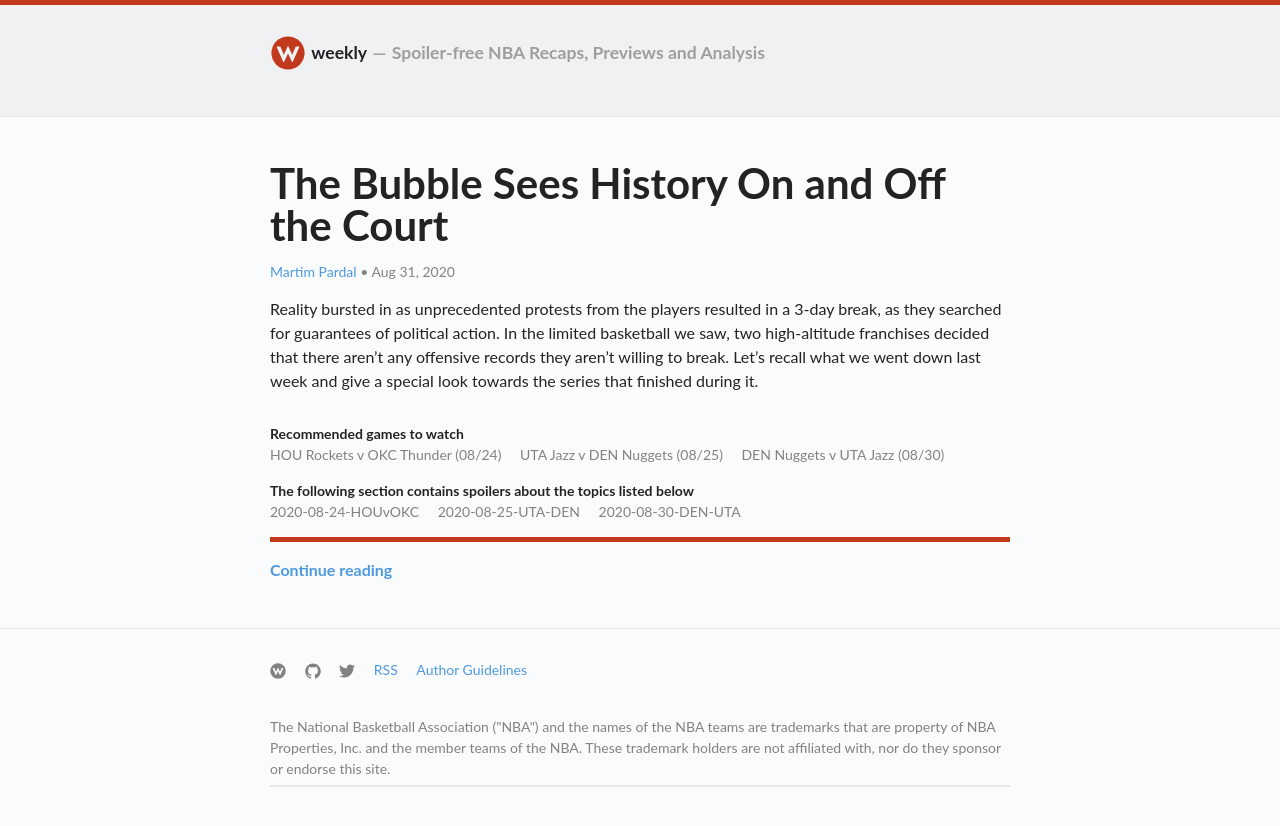
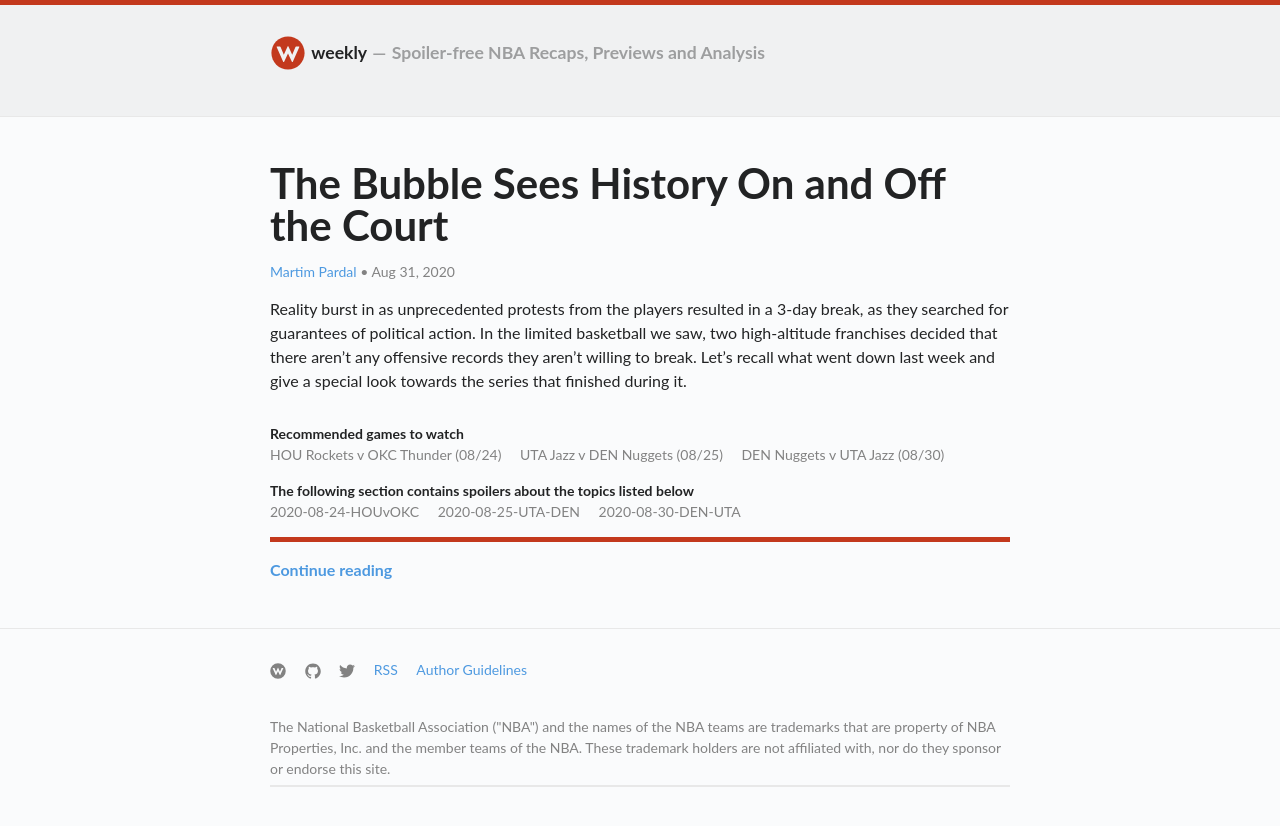
Before and after one commit to wikihoops/wh-weekly, a Jekyll site: the page built from _posts/2020-08-31-the-bubble-sees-history-on-and-off-the-court.md, in a window 1280 px wide. Shown: the top 826 px of the page. Built offline with Jekyll 4.4.1, drawn with Linux system fonts in a browser that asks for light colours; some web fonts are replaced.

Commit message:
Update 2020-08-31-the-bubble-sees-history-on-and-off-the-court.md
Typos

```diff
--- a/_posts/2020-08-31-the-bubble-sees-history-on-and-off-the-court.md
+++ b/_posts/2020-08-31-the-bubble-sees-history-on-and-off-the-court.md
@@ -6,13 +6,13 @@
 published: True
 ---
 
-Reality bursted in as unprecedented protests from the players resulted in a 3-day break, as they searched for guarantees of political action. In the limited basketball we saw, two high-altitude franchises decided that there aren't any offensive records they aren't willing to break. Let's recall what we went down last week and give a special look towards the series that finished during it.
+Reality burst in as unprecedented protests from the players resulted in a 3-day break, as they searched for guarantees of political action. In the limited basketball we saw, two high-altitude franchises decided that there aren't any offensive records they aren't willing to break. Let's recall what went down last week and give a special look towards the series that finished during it.
 
 <!--spoilers-->
 
 ### Recap: The East Doesn't Linger ; Murray and Mitchell Soar
 
-This week should remembered by the reality that bursted through the NBA bubble. The rest of the league followed the Bucks behind one message: These giant letters on the court can't be some token you slap on the floor to get us to play - political action is necessary. It is not my job to discuss these issues but I would be remiss to pretend nothing happened and I have nothing but empathy and support for the players.
+This week should remembered by the reality that burst through the NBA bubble. The rest of the league followed the Bucks behind one message: These giant letters on the court can't be some token you slap on the floor to get us to play - political action is necessary. It is not my job to discuss these issues but I would be remiss to pretend nothing happened and I have nothing but empathy and support for the players.
 
 On the sports side, as Tuesday rolled around, only one series of the Eastern Conference first round was left to be decided. With 3 sweeps in 4 series (Boston, Miami and Toronto moving on), only the top team in the conference, the stunned-in-game-1 Milwaukee Bucks, had to endure the drag of a game 5 to send the Orland Magic to their nearby homes.
 
```
